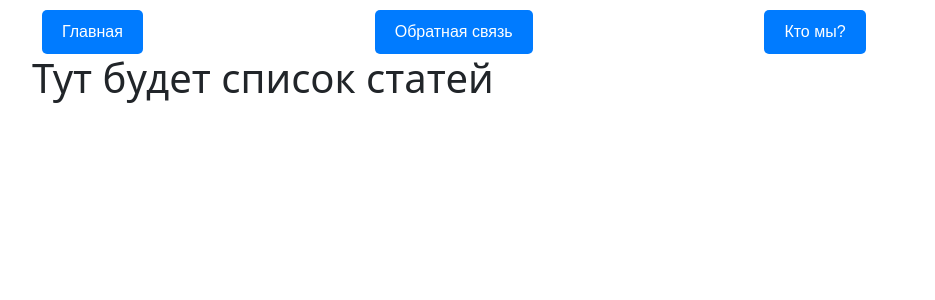
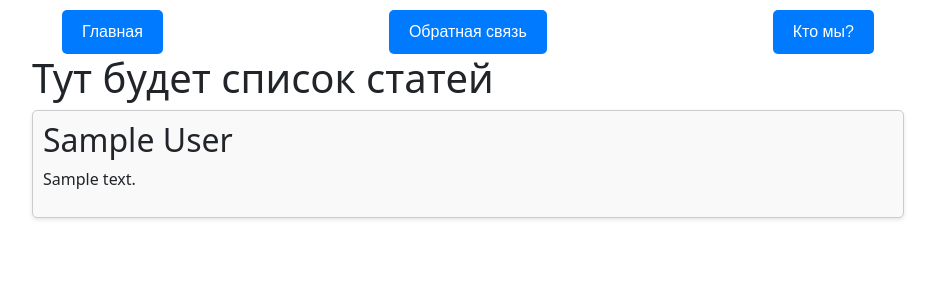
Before and after one commit to LuxProg/web_app_load_monitoring_system, a Django app: page / in a window 1280 px wide. Shown: the top 300 px of the page, without its empty margins (172-1107 px from the left). Run offline with Django 4.2, Linux system fonts and the light colour scheme; tables that the repository leaves empty hold one stand-in row (values such as "Sample post"); parts of the project's set-up code (start-up, migrations or seed data) failed here and were passed over.

Commit message:
Add icon Add articles Update style

```diff
--- a/habr_effect/student_work/static/student_work/css/style.css
+++ b/habr_effect/student_work/static/student_work/css/style.css
@@ -10,7 +10,8 @@
     display: inline;
     margin-right: 3vw; /* Set the distance between items as 15% of the viewport width */
     margin-top: 10px;
-    margin-left: 10px;
+    margin-left: 30px;
+    margin-right: 30px;
 }
 li button {
     padding: 10px 20px;
@@ -21,7 +22,15 @@
     font-family: Arial, sans-serif; /* Specify the font-family */
     cursor: pointer;
 }
-.container{
+.container {
     width: 70%;
     margin: 0 auto;
 }
+.article-container {
+            border: 1px solid #ccc;
+            padding: 10px;
+            margin-bottom: 20px;
+            border-radius: 5px;
+            box-shadow: 0 2px 4px rgba(0, 0, 0, 0.1);
+            background-color: #f9f9f9;
+}
--- a/habr_effect/student_work/templates/student_work/base.html
+++ b/habr_effect/student_work/templates/student_work/base.html
@@ -7,6 +7,7 @@
     <title>{% block title %}{% endblock %}</title>
     <link href="https://cdn.jsdelivr.net/npm/bootstrap@5.3.3/dist/css/bootstrap.min.css" rel="stylesheet" integrity="sha384-QWTKZyjpPEjISv5WaRU9OFeRpok6YctnYmDr5pNlyT2bRjXh0JMhjY6hW+ALEwIH" crossorigin="anonymous">
     <link rel="stylesheet" href="{% static 'student_work/css/style.css' %}">
+    <link rel="icon" type="image/x-icon" href="{% static 'student_work/img/favicon.ico' %}"/>
     <style>
     </style>
 </head>
--- a/habr_effect/student_work/templates/student_work/main.html
+++ b/habr_effect/student_work/templates/student_work/main.html
@@ -5,5 +5,12 @@
 {% block title %}Главная{% endblock %}
 
 {% block content %}
-<h1>Тут будет список статей</h1>
+    <h1>Тут будет список статей</h1>
+    {% for article in articles %}
+        <div class="article-container">
+            <h2>{{ article.title }}</h2>
+            <p>{{ article.preview }}</p>
+        </div>
+        <div class="article-divider"></div>
+    {% endfor %}
 {% endblock %}
--- a/habr_effect/student_work/views.py
+++ b/habr_effect/student_work/views.py
@@ -1,5 +1,6 @@
 from django.http import HttpResponse
 from django.shortcuts import render, redirect
+from .models import Dip_work
 # Create your views here.
 
 menu = ['Главная', 'Обратная связь', 'Кто мы?']
@@ -11,12 +12,6 @@
         'title': 'Главная страница',
     }
 
-url = {
-    "index_url": "/",
-    "whoweare": "/whoweare/",
-    "feedback": "/feedback/",
-}
-
 # context = {
 #     'menu_main': {'name': 'Главная', 'url': '/'},
 #     'menu_whoweare': {'name': 'Кто мы?', 'url': '/whoweare/'},
@@ -25,6 +20,11 @@
 
 
 def index(request):
+
+    articles = Dip_work.objects.all()
+    context = {
+        'articles': articles
+    }
 
     if request.method == 'POST':
         return redirect('/')
```
Also changed, not shown: habr_effect/student_work/migrations/__init__.py (added), habr_effect/student_work/static/student_work/img/favicon.ico (added).
